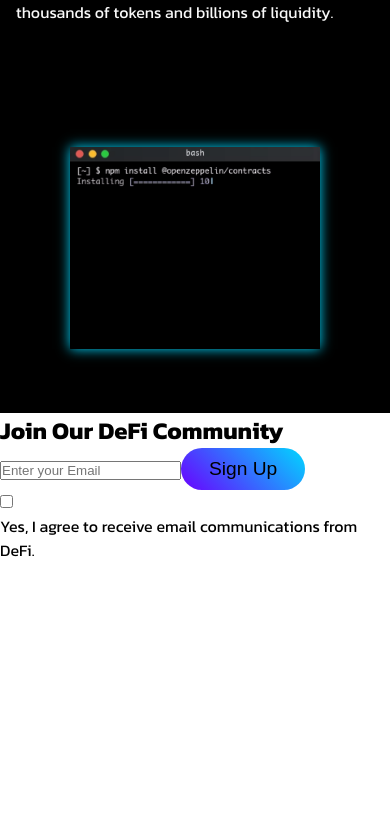
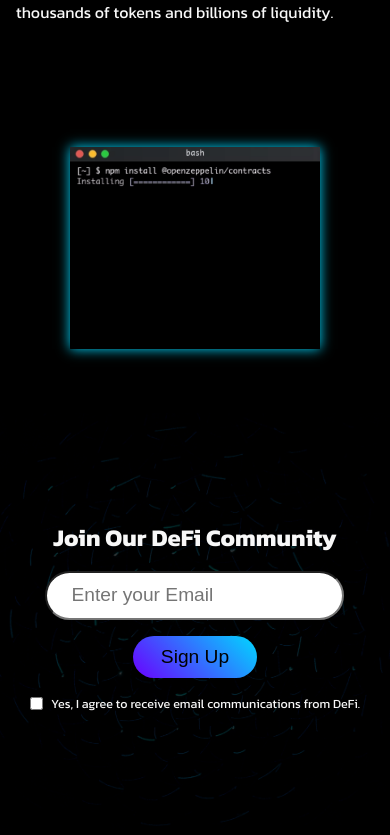
Before and after one commit to mrinnnmoy/defi-react, a React (Create React App) app: page / in a window 390 px wide. Shown: the part 3007-3842 px from the top of the page. Before the commit the page ends 3569 px from the top, so only its background shows below. Built offline with nearby package versions, Linux system fonts and the light colour scheme; the HTML template or start-up script is replaced by a standard one.

Commit message:
style subscribe-responsive

```diff
--- a/src/components/Subscribe/Subscribe.css
+++ b/src/components/Subscribe/Subscribe.css
@@ -0,0 +1,58 @@
+.subscribe {
+    background-color: rgba(0, 0, 0, .8);
+    color: #f8f8f8;
+    height: 50vh;
+    width: 100%;
+    position: relative;
+    padding: 1rem;
+}
+
+.subscribe:before {
+    content: '';
+    background: url("../../assets/subscribe.jpg") no-repeat center center/cover;
+    height: 100%;
+    width: 100%;
+    position: absolute;
+    top: 0;
+    left: 0;
+    z-index: -1;
+}
+
+.subscribe .content {
+    display: flex;
+    flex-direction: column;
+    justify-content: center;
+    align-items: center;
+    height: 100%;
+    width: 100%;
+    margin: auto;
+}
+
+.subscribe .form-container {
+    display: flex;
+    justify-content: space-between;
+    align-items: center;
+    width: 100%;
+    margin: 1rem 0;
+}
+
+.subscribe input {
+    padding: .7rem 1.5rem;
+    font-size: 1.2rem;
+    border-radius: 50px;
+}
+
+.subscribe input[type='checkbox'] {
+    margin-right: .5rem;
+}
+
+@media screen and (max-width: 495px) {
+    .subscribe .display-col {
+        flex-direction: column;
+        gap: 1rem;
+    }
+
+    .form-container p {
+        font-size: 12.5px;
+    }
+}
```
